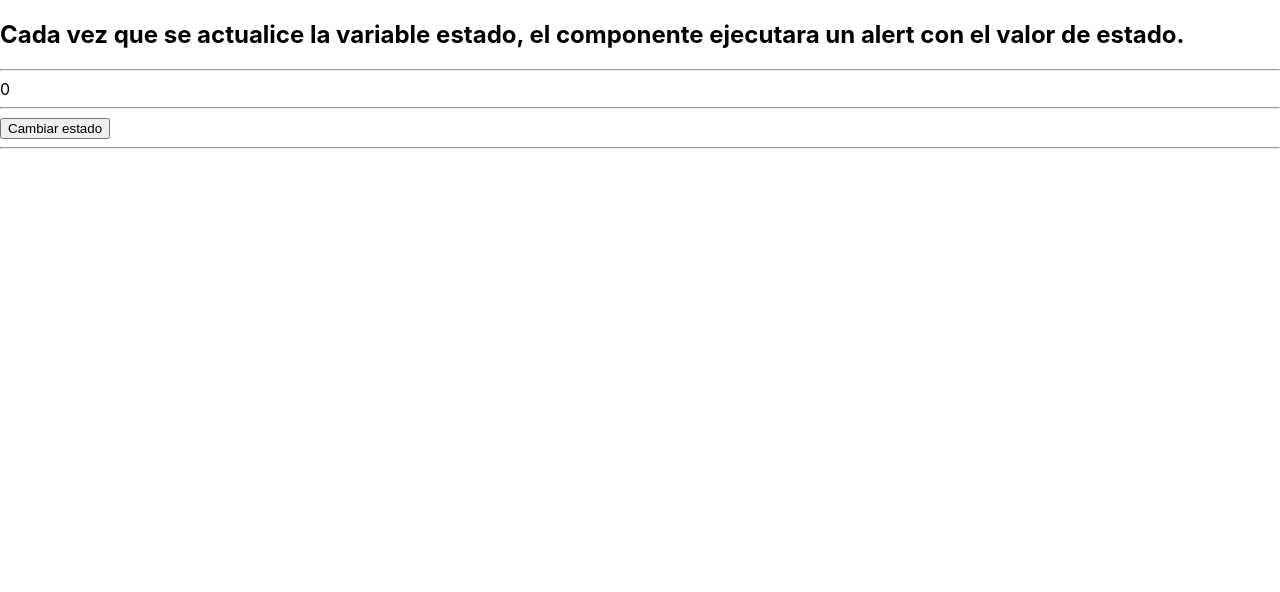
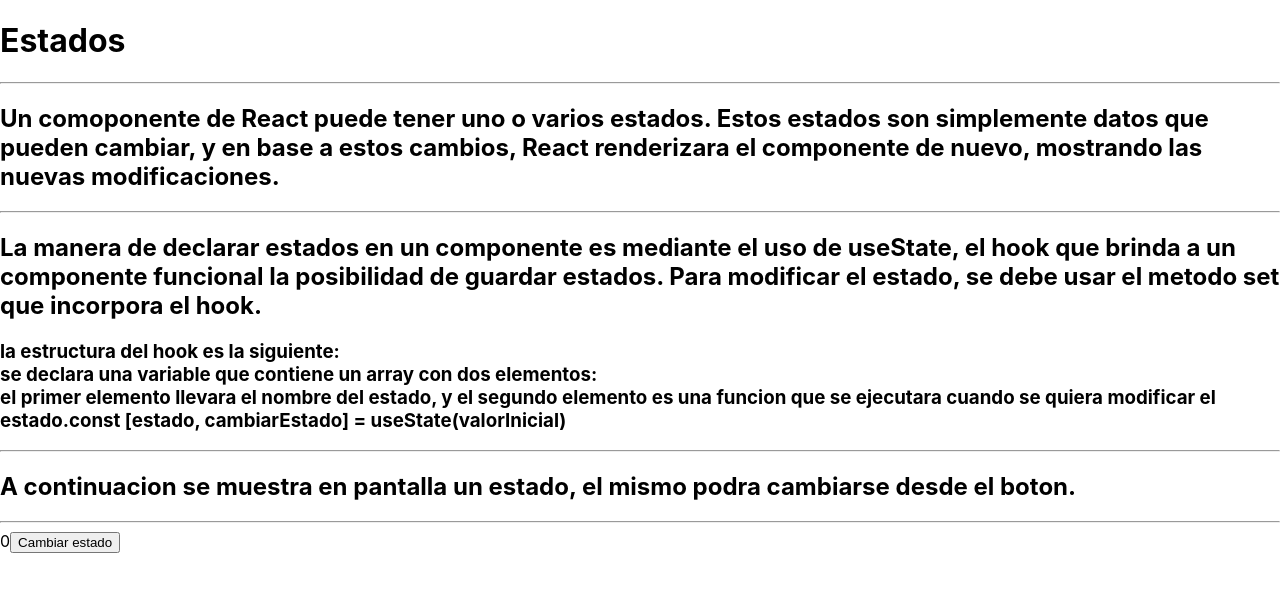
Before and after one commit to Joelnicolass/reactcurso, a React (Create React App) app: page / in a window 1280 px wide. Shown: the top 592 px of the page. Built offline with nearby package versions, Linux system fonts and the light colour scheme.

Commit message:
estados, useState

```diff
--- a/src/App.jsx
+++ b/src/App.jsx
@@ -5,8 +5,7 @@
 const App = () => {
   return (
     <>
-      {/* <Parte1 /> */}
-      <Parte2 />
+      <Parte1 />
     </>
   );
 };
```
